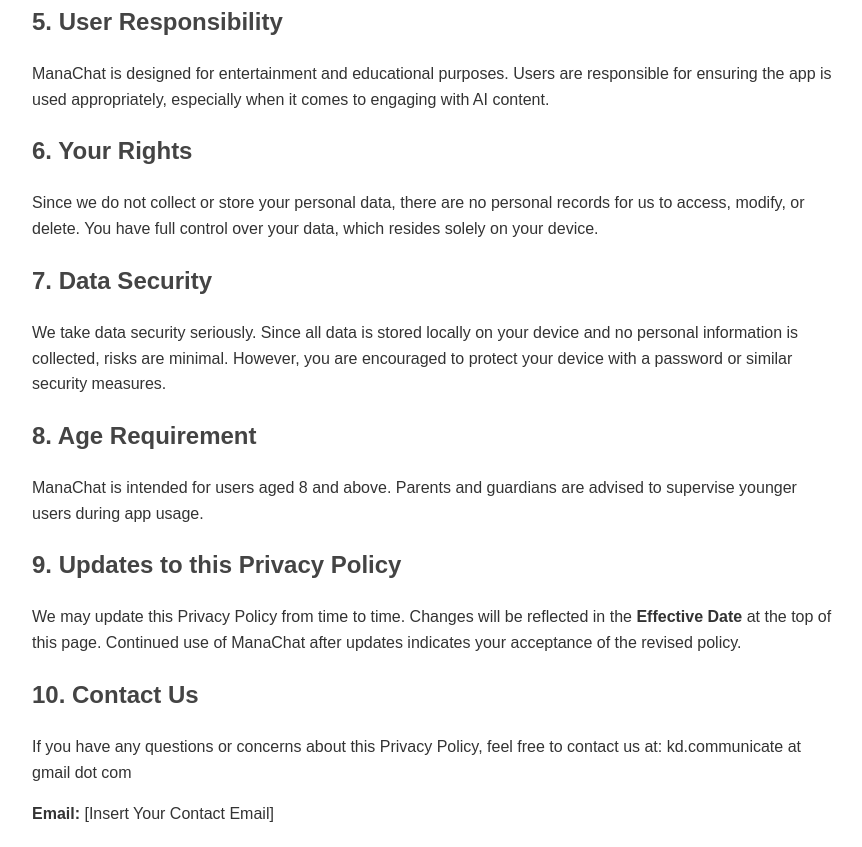
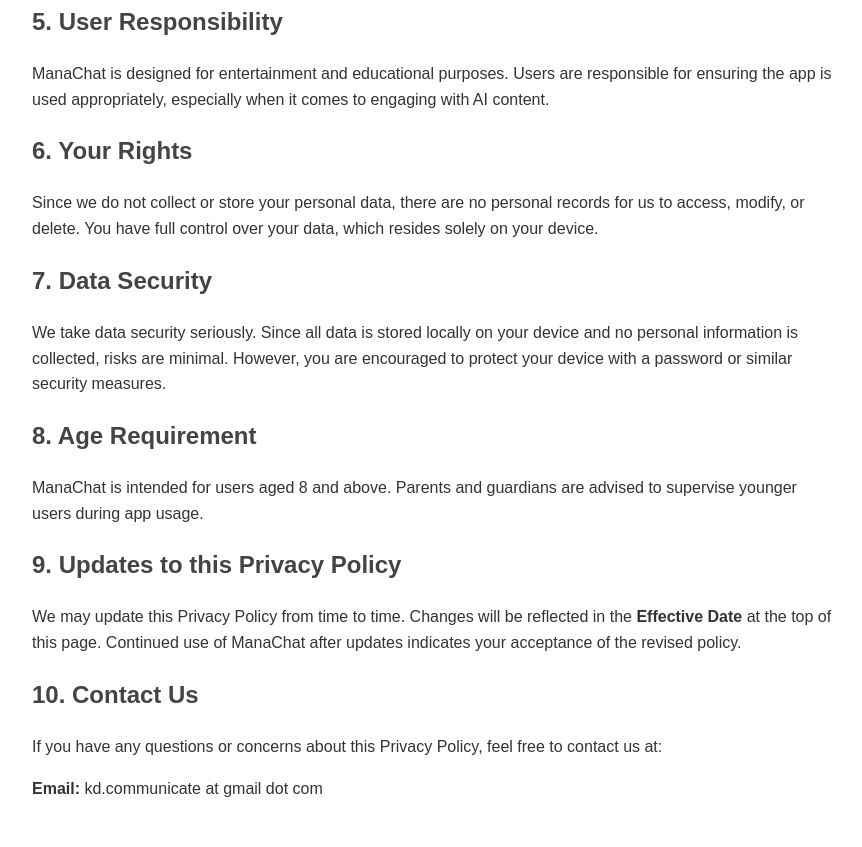
Before and after one commit to kaushikdas0/manachat-policy, a plain HTML site: page index.html in a window 1280 px wide. Shown: the part 850-1697 px from the top of the page, without its empty margins (208-1070 px from the left). After the commit the page ends 1671 px from the top, so only its background shows below. Drawn offline with Linux system fonts and the light colour scheme.

Commit message:
Update index.html

```diff
--- a/index.html
+++ b/index.html
@@ -34,7 +34,7 @@
 </head>
 <body>
     <h1>Privacy Policy for ManaChat</h1>
-    <p><strong>Effective Date:</strong> [Insert Date]</p>
+    <p><strong>Effective Date:</strong> 25th Jan, 2025</p>
 
     <div class="section">
         <h2>1. Information We Collect</h2>
@@ -92,8 +92,8 @@
 
     <div class="section">
         <h2>10. Contact Us</h2>
-        <p>If you have any questions or concerns about this Privacy Policy, feel free to contact us at: kd.communicate at gmail dot com</p>
-        <p><strong>Email:</strong> [Insert Your Contact Email]</p>
+        <p>If you have any questions or concerns about this Privacy Policy, feel free to contact us at: </p>
+        <p><strong>Email:</strong> kd.communicate at gmail dot com</p>
     </div>
 </body>
 </html>
```
